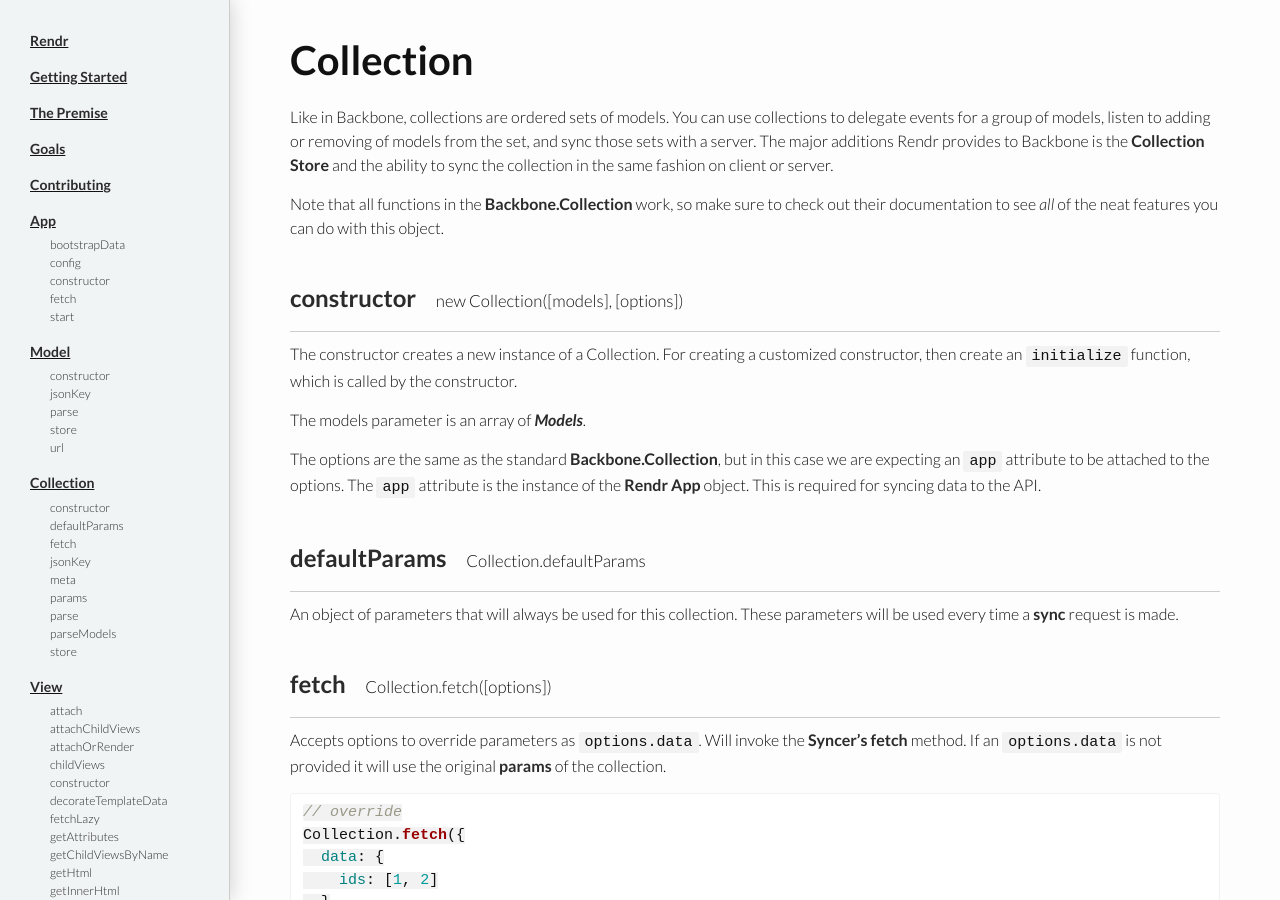
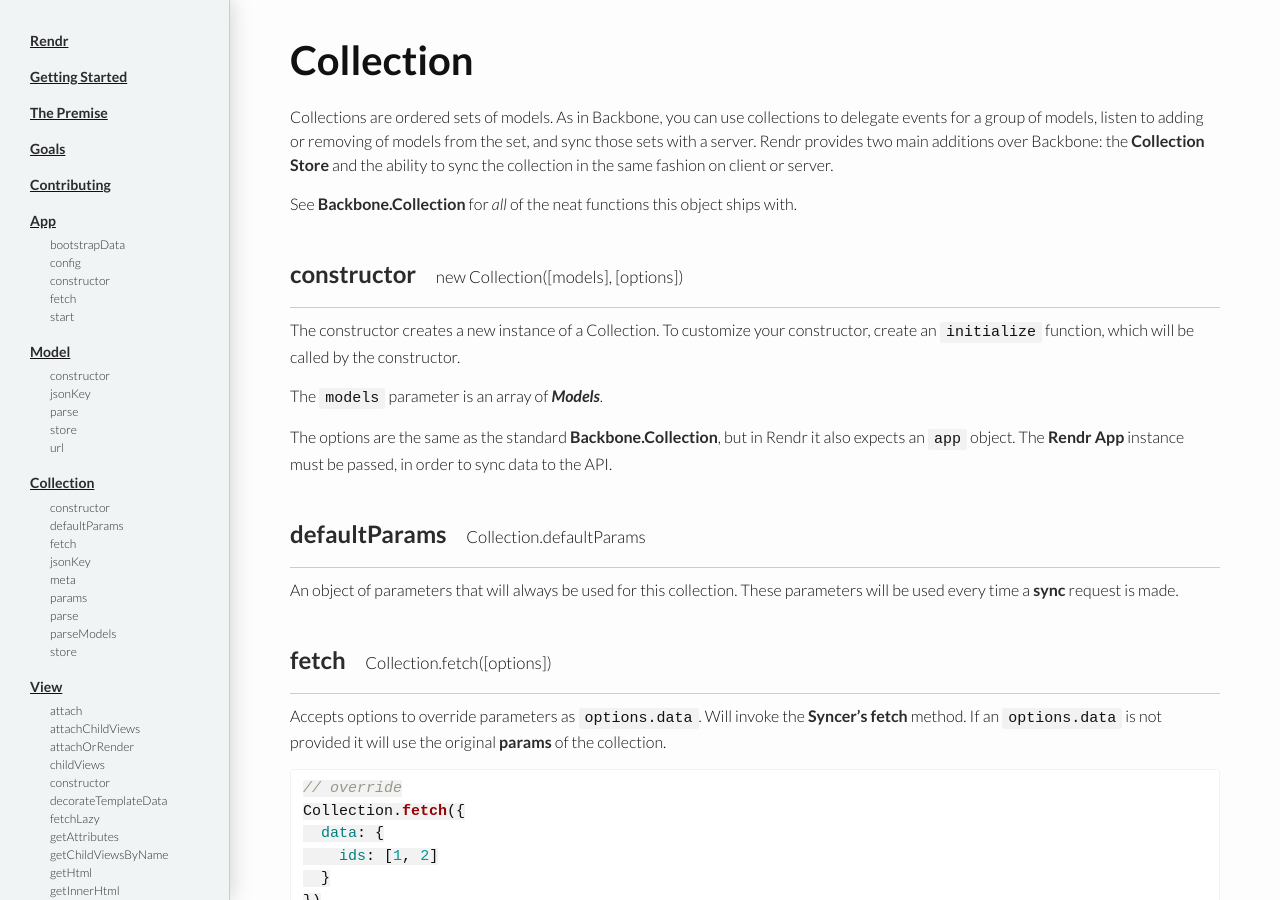
Before and after one commit to rendrjs/rendrjs.github.io, a Jekyll site: the page built from collection/index.md, in a window 1280 px wide and 900 px high. Built offline with Jekyll 4.4.1, drawn with Linux system fonts in a browser that asks for light colours; Markdown is read by kramdown in place of the engine named in the settings; some of the changed text lies outside the part shown.

Commit message:
Collection index, constructor, parseModels

```diff
--- a/collection/index.md
+++ b/collection/index.md
@@ -5,8 +5,8 @@
 
 # Collection
 
-Like in Backbone, collections are ordered sets of models.  You can use collections to delegate events for a group of models, listen to adding or removing of models from the set, and sync those sets with a server.  The major additions Rendr provides to Backbone is the [Collection Store](/collection-store) and the ability to sync the collection in the same fashion on client or server.
+Collections are ordered sets of models.  As in Backbone, you can use collections to delegate events for a group of models, listen to adding or removing of models from the set, and sync those sets with a server.  Rendr provides two main additions over Backbone: the [Collection Store](/collection-store) and the ability to sync the collection in the same fashion on client or server.
 
-Note that all functions in the [Backbone.Collection](http://backbonejs.org#Collection) work, so make sure to check out their documentation to see _all_ of the neat features you can do with this object.
+See [Backbone.Collection](http://backbonejs.org#Collection) for _all_ of the neat functions this object ships with.
 
 {% include pageDoc.html name="collection" %}
```
Also changed, not shown: _collection/constructor.md (+3 -3 lines), _collection/parseModels.md (+2 -2 lines), _model/constructor.md (+1 -1 lines), model/index.md (+2 -2 lines).
